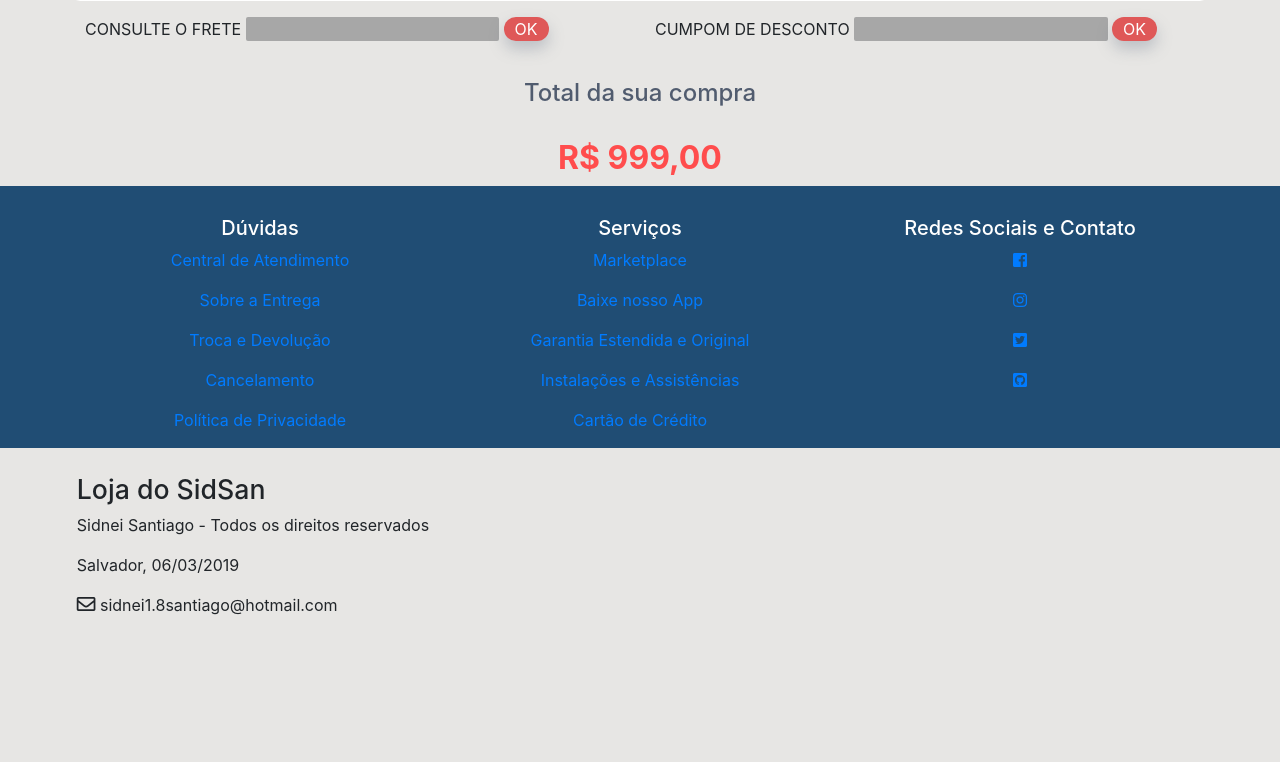
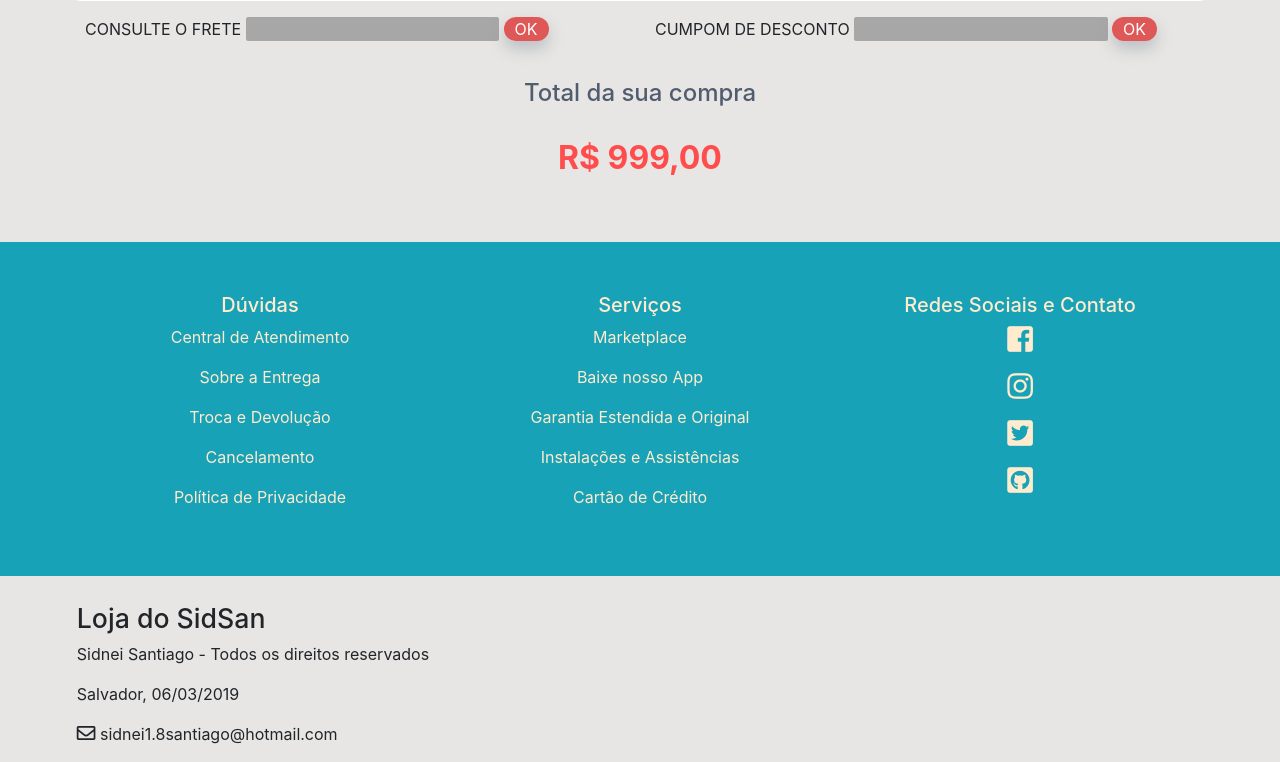
Before and after one commit to SidSan97/Site-Market, a PHP site: page /carrinho.html in a window 1280 px wide. Shown: the part 329-1091 px from the top of the page. Before the commit the page ends 944 px from the top, so only its background shows below. Run offline with PHP 8.4, Linux system fonts and the light colour scheme; some libraries are stand-ins or nearby versions.

Commit message:
Personalizando o rodapé

```diff
--- a/carrinho.html
+++ b/carrinho.html
@@ -10,7 +10,7 @@
     <link rel="stylesheet" type="text/css" href="css/all.css">
     <link rel="stylesheet" type="text/css" href="css/carrinho.css">
     <link rel="stylesheet" type="text/css" href="css/home.css">
-
+    <link rel="stylesheet" type="text/css" href="css/xiaomi.css">
 
     <title> Carrinho </title>
 </head>
@@ -37,44 +37,6 @@
           </div>
         </div>
     </div>
-
-    <!--section style="border: black 1px solid;">
-       <div class="container" id="tabela-produto">
-           <div class="row">
-               <div class="col-4">
-                   <h4>PRODUTO</h4> <br>
-                        <img src="assets/xiaomi.jpg" width="64px" height="64px" align="left">
-                            <span>
-                            <p align="left">
-                                Xiaomi Mi 9 Lite Dual SIM 128 GB Branco-pérola
-                                6 GB RAM câmera de 48 megapixel
-                            </p>
-                            </span>
-               </div>
-
-               <div class="col-sm-2">
-                   <h4> FRETE </h4> <br>
-                        <p> entregue em até <span style="font-weight: bold;"> dia útil R$ 0,00 </span></p>
-               </div>
-
-               <div class="col-sm-1">
-                    <h4> QTD </h4> <br>
-                        <input type="number" id="quantity" name="quantity" min="1" max="5" value="1">
-               </div>
-
-               <div class="col-sm-2">
-                    <h4> UNITÁRIO </h4> <br>
-                        <h3>R$ 999,00</h3>
-               </div>
-
-               <div class="col-sm-2">
-                    <h4> TOTAL </h4> <br>
-                        <h3 style="color: red;">R$ 999,00</h3>
-               </div>
-
-           </div>
-       </div>
-   </section-->
 
         <div class="container" id="tabela-produto">
             <div class="table-responsive-xl">
@@ -175,7 +137,6 @@
             </div>
           </section>
 
-
           <div id="rodape-inf" style="background-color: rgb(231, 230, 228);">
               <article class="inf-text">
                 <h1>Loja do SidSan</h1>
--- a/css/carrinho.css
+++ b/css/carrinho.css
@@ -57,4 +57,5 @@
 {
     font-weight: 700;
     color: #ff4d4d;
+    margin-bottom: 5%;
 }
```
